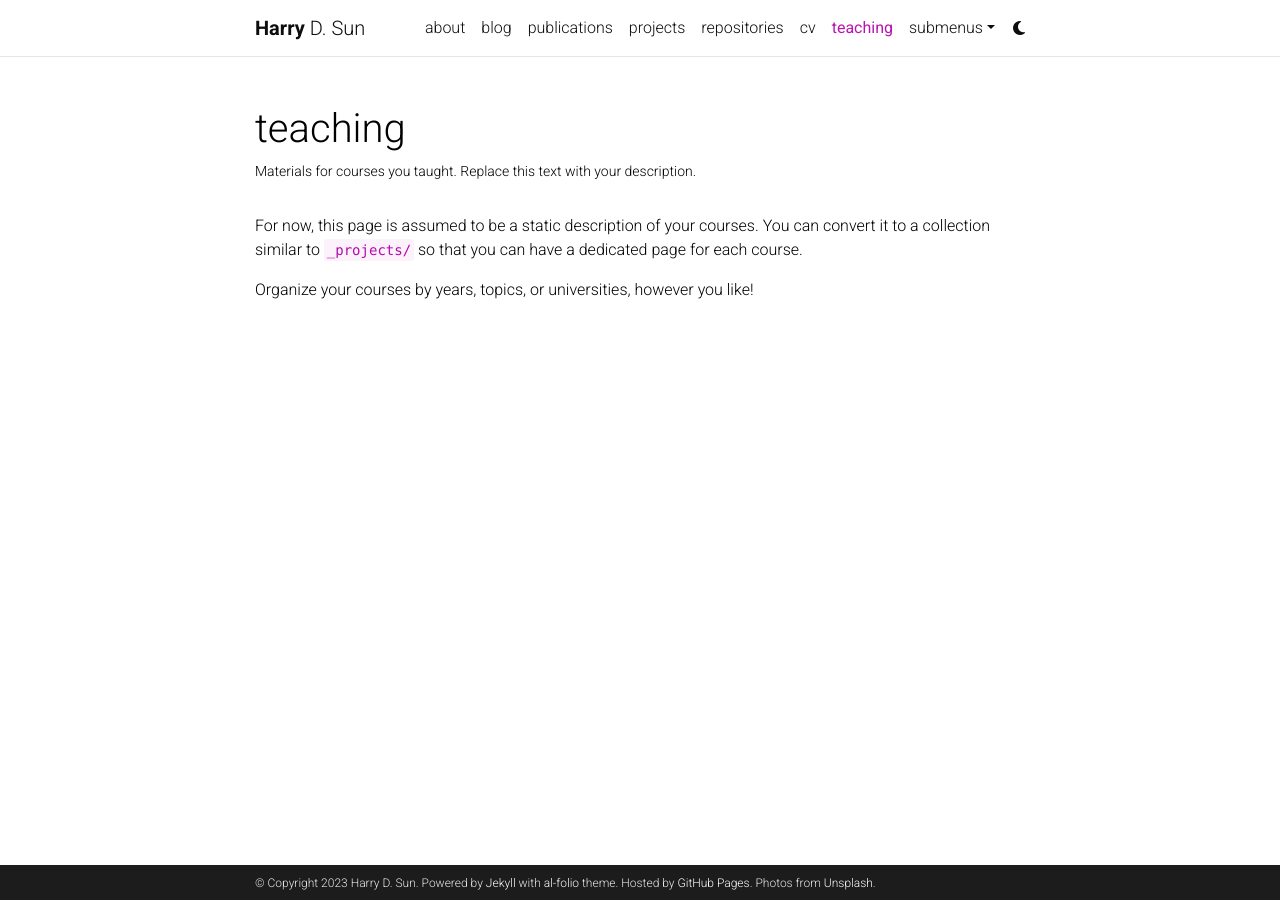
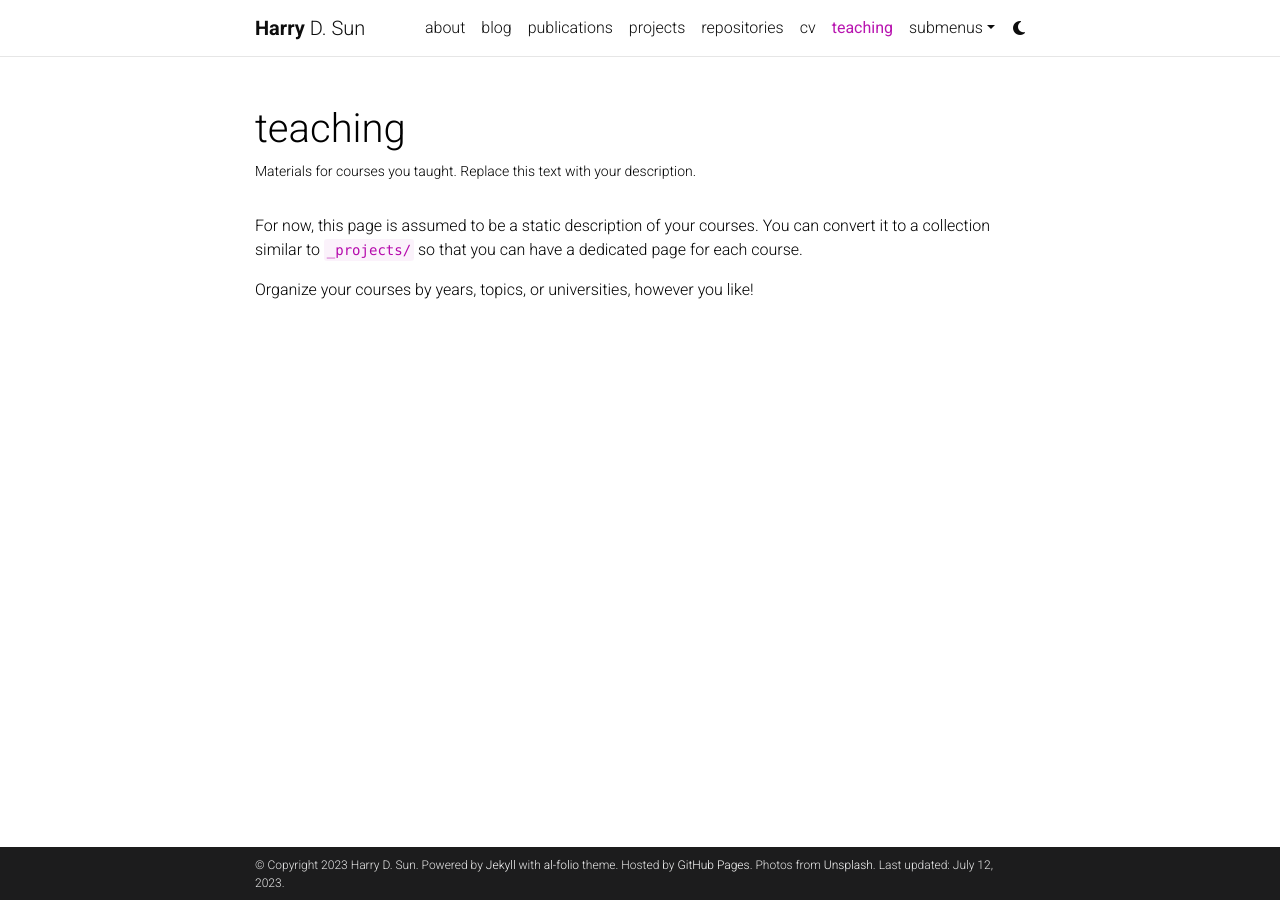
Before and after one commit to HarrySSH/HarrySSH.github.io, a Jekyll site: the page built from _pages/teaching.md, in a window 1280 px wide. Built offline with Jekyll 4.4.1, drawn with Linux system fonts in a browser that asks for light colours; comment, search, counter and statistics services are not loaded; a style sheet for code colours, icons or effects is not loaded.

Commit message:
minor changes

```diff
--- a/_config.yml
+++ b/_config.yml
@@ -18,9 +18,9 @@
 lang: en # the language of your site (for example: en, fr, cn, ru, etc.)
 icon: ⚛️  # the emoji used as the favicon (alternatively, provide image name in /assets/img/)
 
-url: "https://HarrySSH.github.io" # the base hostname & protocol for your site
+url: https://HarrySSH.github.io # the base hostname & protocol for your site
 baseurl:  # the subpath of your site, e.g. /blog/
-last_updated: false # set to true if you want to display last updated in the footer
+last_updated: true # set to true if you want to display last updated in the footer
 impressum_path:  # set to path to include impressum link in the footer, use the same path as permalink in a page, helps to conform with EU GDPR
 
 # -----------------------------------------------------------------------------
```
